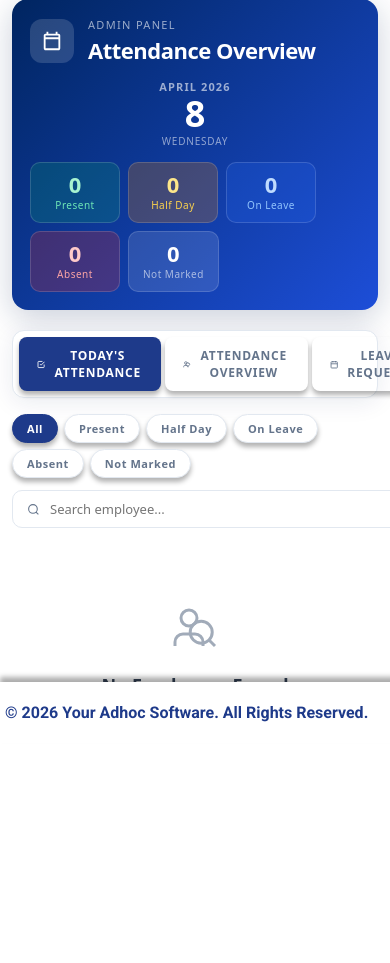
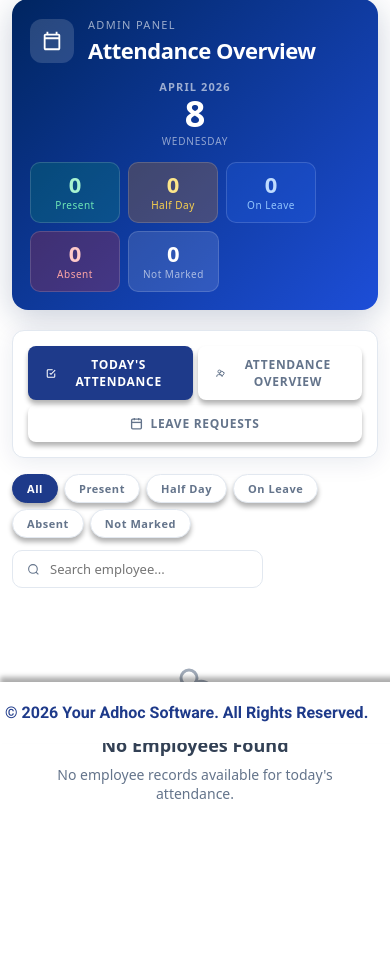
Before and after one commit to karthickofficial1905/Internship-Project, a Django app: page /manage-leave-applications/ in a window 390 px wide; the page is wider, and only the part inside the window is pictured. Shown: the part 101-1064 px from the top of that part. Before the commit the page ends 823 px from the top of that part, so only its background shows below. Run offline with Django 5.2, Linux system fonts and the light colour scheme; the visitor is signed in with stand-in values (Sample User, id 1); data comes from the database, SQL or seed files in the repository; data that the repository does not hold is empty; parts of the project's set-up code (start-up, migrations or seed data) failed here and were passed over; some libraries are stand-ins or nearby versions.

Commit message:
view chages

```diff
--- a/bio_details/templates/manage_leave_applications.html
+++ b/bio_details/templates/manage_leave_applications.html
@@ -451,7 +451,7 @@
     --fh:'Syne',system-ui,sans-serif;
   }
 
-  .adm-shell{font-family:var(--fn);color:var(--text);margin:120px 40px 60px 360px;transition:margin-left .3s}
+  .adm-shell{font-family:var(--fn);color:var(--text);margin:120px 40px 120px 360px;transition:margin-left .3s}
   .adm-shell.shifted{margin-left:90px}
 
   /* HEADER */
@@ -612,12 +612,14 @@
   /* RESPONSIVE */
   @media(max-width:1200px){.adm-shell{margin-left:20px;margin-right:20px;margin-top:90px}}
   @media(max-width:900px){
-    .adm-shell{margin:100px 12px 60px}
+    .adm-tabs{    flex-wrap: wrap;
+    flex-direction: row; gap:5px; padding:15px;}
+    .adm-shell{margin:100px 12px 100px}
     .adm-header{flex-direction:column;align-items:flex-start;gap:14px;padding:18px}
     .adh-date{align-self:center}
     .att-grid{grid-template-columns:repeat(auto-fill,minmax(200px,1fr))}
     .filter-bar{flex-direction:column;align-items:flex-start}
-    .filter-search{width:100%}
+    .filter-search{width:auto;}
   }
 
   .att-empty {
@@ -781,7 +783,7 @@
   /* Mobile Responsive */
   @media only screen and (max-width: 1024px) {
       .overview-grid {
-          grid-template-columns: 1fr;
+          grid-template-columns: repeat(auto-fill, minmax(200px, 1fr));
           gap: 15px;
           margin-top: 15px;
       }
--- a/bio_details/views.py
+++ b/bio_details/views.py
@@ -2433,10 +2433,11 @@ def manage_leave_applications(request):
     from datetime import date as date_obj
     today = date_obj.today()
 
-    # Get all employees with today's attendance status
+    # Get all employees with today's attendance status (exclude superusers)
     employees = User.objects.filter(
         member__isnull=False,
-        member__account_status=True
+        member__account_status=True,
+        is_superuser=False
     ).select_related('member').order_by('first_name', 'last_name', 'username')
 
     # Add today's attendance status to each employee
```
